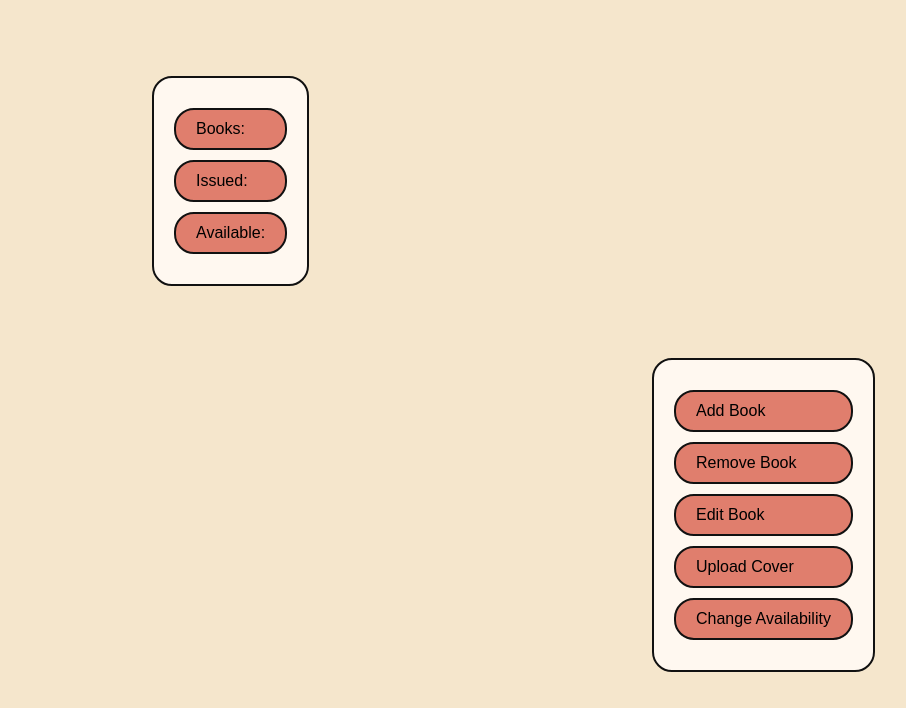
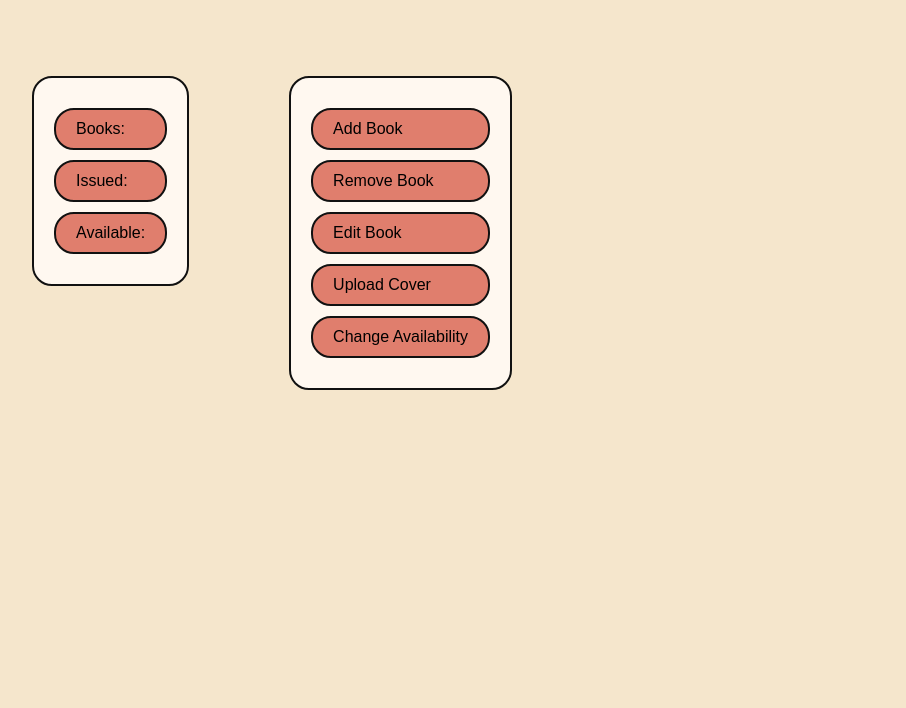
Before and after one commit to Mai-Anshhh/digi_library, a plain HTML site: page admin.html in a window 1280 px wide. Shown: the part 127-835 px from the top of the page, without its empty margins (368-1274 px from the left). After the commit the page ends 800 px from the top, so only its background shows below. Drawn offline with Linux system fonts and the light colour scheme.

Commit message:
fixed flexbox on admin page

```diff
--- a/admin.html
+++ b/admin.html
@@ -8,6 +8,7 @@
 <body>
     <h1 class="admin-title">Admin</h1>
 
+    <div class="admin-main">
     <section class="dashboard">
         <ul>
 
@@ -35,5 +36,6 @@
 
         </ul>
     </section>
+    </div>
 </body>
 </html>
--- a/style.css
+++ b/style.css
@@ -152,12 +152,13 @@ nav a {
     color: #72594d;
 }
 
-.dashboard {
+.admin-main {
     display: flex;
-    justify-content: left;
+    justify-content: center;
+    gap: 100px;
     padding: 20px;
-    margin-left: 500px;
 }
+
 
 .dashboard ul {
     list-style: none;
@@ -175,13 +176,6 @@ nav a {
     padding: 10px 20px;
 }
 
-.actions {
-    display: flex;
-    gap: 20px;
-    padding: 20px;
-    margin-left: 1000px;
-}
-
 .actions ul {
     list-style: none;
     border: 2px solid #111;
```
